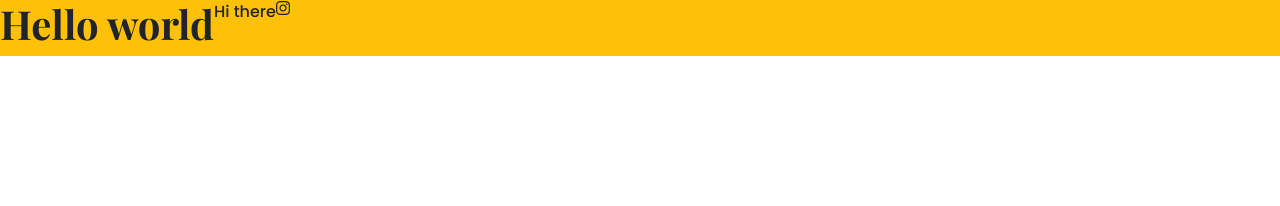
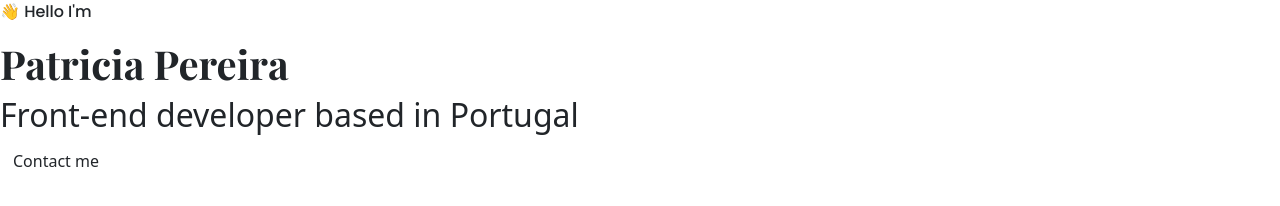
Before and after one commit to mariabila/portfolio-about-project, a plain HTML site: page index.html in a window 1280 px wide. Drawn offline with nearby package versions, Linux system fonts and the light colour scheme; a web font is replaced by a local one.

Commit message:
Hero html coded

```diff
--- a/index.html
+++ b/index.html
@@ -36,10 +36,11 @@
     <title>👋Hello</title>
   </head>
   <body>
-    <div class="d-flex bg-warning">
-      <h1>Hello world</h1>
-      <p>Hi there</p>
-      <i class="fa-brands fa-instagram"></i>
+    <div class="hero">
+      <p>👋 Hello I'm</p>
+      <h1>Patricia Pereira</h1>
+      <h2>Front-end developer based in Portugal</h2>
+      <a href="#" class="btn button-contact">Contact me</a>
     </div>
   </body>
 </html>
```
